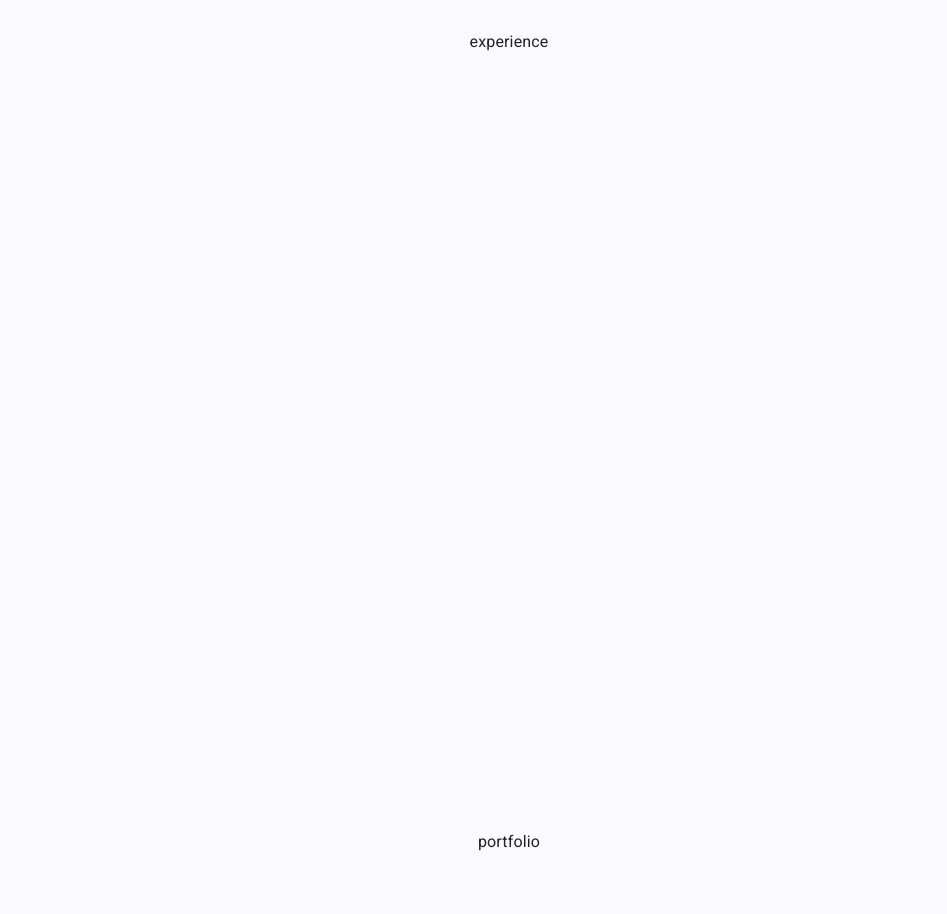
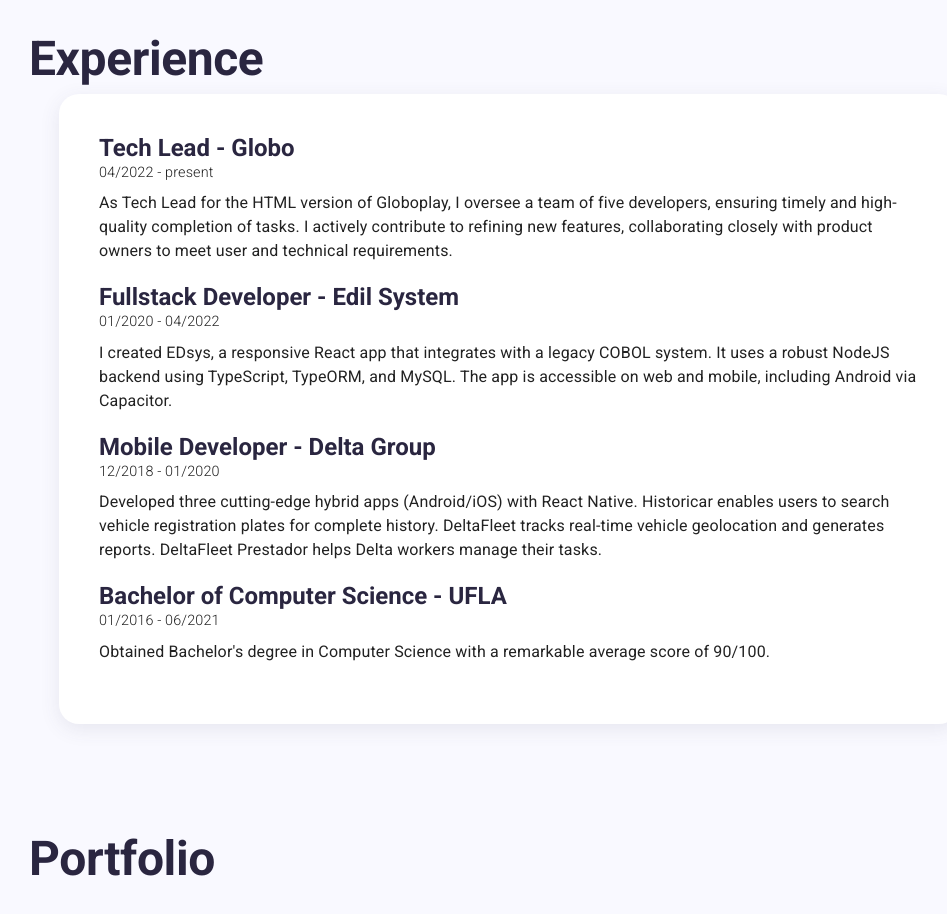
Before and after one commit to Silventino/react-portfolio, a React (Create React App) app: page / in a window 1280 px wide. Shown: the part 1620-2534 px from the top of the page, without its empty margins (241-1188 px from the left). Built offline with nearby package versions, Linux system fonts and the light colour scheme; a web font is replaced by a local one.

Commit message:
feat: beginning of "Experience" section

```diff
--- a/src/components/MainPage/sections/AboutSection/components/AboutContent.tsx
+++ b/src/components/MainPage/sections/AboutSection/components/AboutContent.tsx
@@ -49,8 +49,8 @@
       <div
         css={css`
           box-shadow: 0 5px 20px 0 rgba(69, 67, 96, 0.1);
+          border-radius: 20px;
           background-color: white;
-          border-radius: 20px;
           padding: 40px;
           ${theme.breakpoints.down("sm")} {
             padding: 20px;
--- a/src/components/MainPage/sections/ContactSection/ContactSection.tsx
+++ b/src/components/MainPage/sections/ContactSection/ContactSection.tsx
@@ -1,13 +1,18 @@
 /** @jsxImportSource @emotion/react */
 
 import SectionContainer from "../../../SectionContainer/SectionContainer";
+import { SectionTitle } from "../../../SectionTitle";
 
 type Props = {
   id: string;
 };
 
 const ContactSection: React.FC<Props> = ({ id }) => {
-  return <SectionContainer id={id}>{id}</SectionContainer>;
+  return (
+    <SectionContainer id={id}>
+      <SectionTitle>Contact</SectionTitle>
+    </SectionContainer>
+  );
 };
 
 export default ContactSection;
--- a/src/components/MainPage/sections/ExperienceSection/ExperienceSection.tsx
+++ b/src/components/MainPage/sections/ExperienceSection/ExperienceSection.tsx
@@ -1,13 +1,78 @@
 /** @jsxImportSource @emotion/react */
 
+import { css } from "@emotion/react";
 import SectionContainer from "../../../SectionContainer/SectionContainer";
+import { SectionTitle } from "../../../SectionTitle";
+import { Typography, useTheme } from "@mui/material";
+import ExperienceItem from "./components/ExperienceItem";
 
 type Props = {
   id: string;
 };
 
 const ExperienceSection: React.FC<Props> = ({ id }) => {
-  return <SectionContainer id={id}>{id}</SectionContainer>;
+  const theme = useTheme();
+
+  return (
+    <SectionContainer id={id}>
+      <SectionTitle>Experience</SectionTitle>
+
+      <div
+        css={css`
+          background-color: white;
+          box-shadow: 0 5px 20px 0 rgba(69, 67, 96, 0.1);
+          border-radius: 20px;
+          width: 100%;
+          max-width: 900px;
+          padding: 40px;
+          ${theme.breakpoints.down("sm")} {
+            padding: 20px;
+          }
+        `}
+      >
+        <ExperienceItem
+          title="Tech Lead - Globo"
+          date="04/2022 - present"
+          description="
+            As Tech Lead for the HTML version of Globoplay, I oversee a team of
+            five developers, ensuring timely and high-quality completion of
+            tasks. I actively contribute to refining new features, collaborating
+            closely with product owners to meet user and technical requirements.
+          "
+        />
+
+        <ExperienceItem
+          title="Fullstack Developer - Edil System"
+          date="01/2020 - 04/2022"
+          description="
+            I created EDsys, a responsive React app that integrates with a legacy
+            COBOL system. It uses a robust NodeJS backend using TypeScript, TypeORM,
+            and MySQL. The app is accessible on web and mobile, including Android
+            via Capacitor.
+          "
+        />
+
+        <ExperienceItem
+          title="Mobile Developer - Delta Group"
+          date="12/2018 - 01/2020"
+          description="
+            Developed three cutting-edge hybrid apps (Android/iOS) with React Native.
+            Historicar enables users to search vehicle registration plates for complete history.
+            DeltaFleet tracks real-time vehicle geolocation and generates reports.
+            DeltaFleet Prestador helps Delta workers manage their tasks.
+          "
+        />
+
+        <ExperienceItem
+          title="Bachelor of Computer Science - UFLA"
+          date="01/2016 - 06/2021"
+          description="Obtained Bachelor's degree in Computer Science with a remarkable average score of 90/100."
+        />
+      </div>
+
+      <div />
+    </SectionContainer>
+  );
 };
 
 export default ExperienceSection;
--- /dev/null
+++ b/src/components/MainPage/sections/ExperienceSection/components/ExperienceItem.tsx
@@ -0,0 +1,31 @@
+/** @jsxImportSource @emotion/react */
+
+import { Hidden, Typography, css } from "@mui/material";
+
+type Props = {
+  title: string;
+  date: string;
+  description: string;
+};
+
+const ExperienceItem: React.FC<Props> = ({ title, date, description }) => {
+  return (
+    <div
+      css={css`
+        margin-bottom: 20px;
+      `}
+    >
+      <Typography variant="h5" color={"primary"} fontWeight={"bold"}>
+        {title}
+      </Typography>
+      <Typography fontWeight={100} fontSize={"0.9rem"} marginBottom={1}>
+        {date}
+      </Typography>
+      <Hidden smDown>
+        <Typography>{description}</Typography>
+      </Hidden>
+    </div>
+  );
+};
+
+export default ExperienceItem;
--- a/src/components/MainPage/sections/PortfolioSection/PortfolioSection.tsx
+++ b/src/components/MainPage/sections/PortfolioSection/PortfolioSection.tsx
@@ -1,13 +1,18 @@
 /** @jsxImportSource @emotion/react */
 
 import SectionContainer from "../../../SectionContainer/SectionContainer";
+import { SectionTitle } from "../../../SectionTitle";
 
 type Props = {
   id: string;
 };
 
 const PortfolioSection: React.FC<Props> = ({ id }) => {
-  return <SectionContainer id={id}>{id}</SectionContainer>;
+  return (
+    <SectionContainer id={id}>
+      <SectionTitle>Portfolio</SectionTitle>
+    </SectionContainer>
+  );
 };
 
 export default PortfolioSection;
--- a/src/index.tsx
+++ b/src/index.tsx
@@ -46,6 +46,13 @@
       fontSize: "2.5rem",
     },
   },
+  h5: {
+    ...theme.typography.h3,
+    fontSize: "1.2rem",
+    [theme.breakpoints.up("md")]: {
+      fontSize: "1.5rem",
+    },
+  },
 };
 
 root.render(
```
